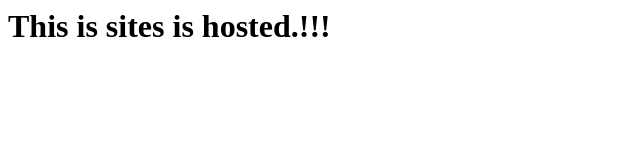
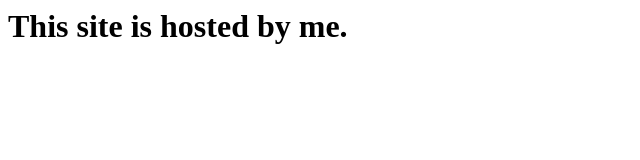
Before and after one commit to Dikshitphuyal/phpsite, a plain HTML site: page index.html in a window 1280 px wide. Shown: the whole page, without its empty margins (0-640 px from the left). Drawn offline with Linux system fonts and the light colour scheme.

Commit message:
Update index.html

```diff
--- a/index.html
+++ b/index.html
@@ -1,3 +1,3 @@
 <h1>
-This is sites is hosted.!!!
+This site is hosted by me.
 </h1>
```
